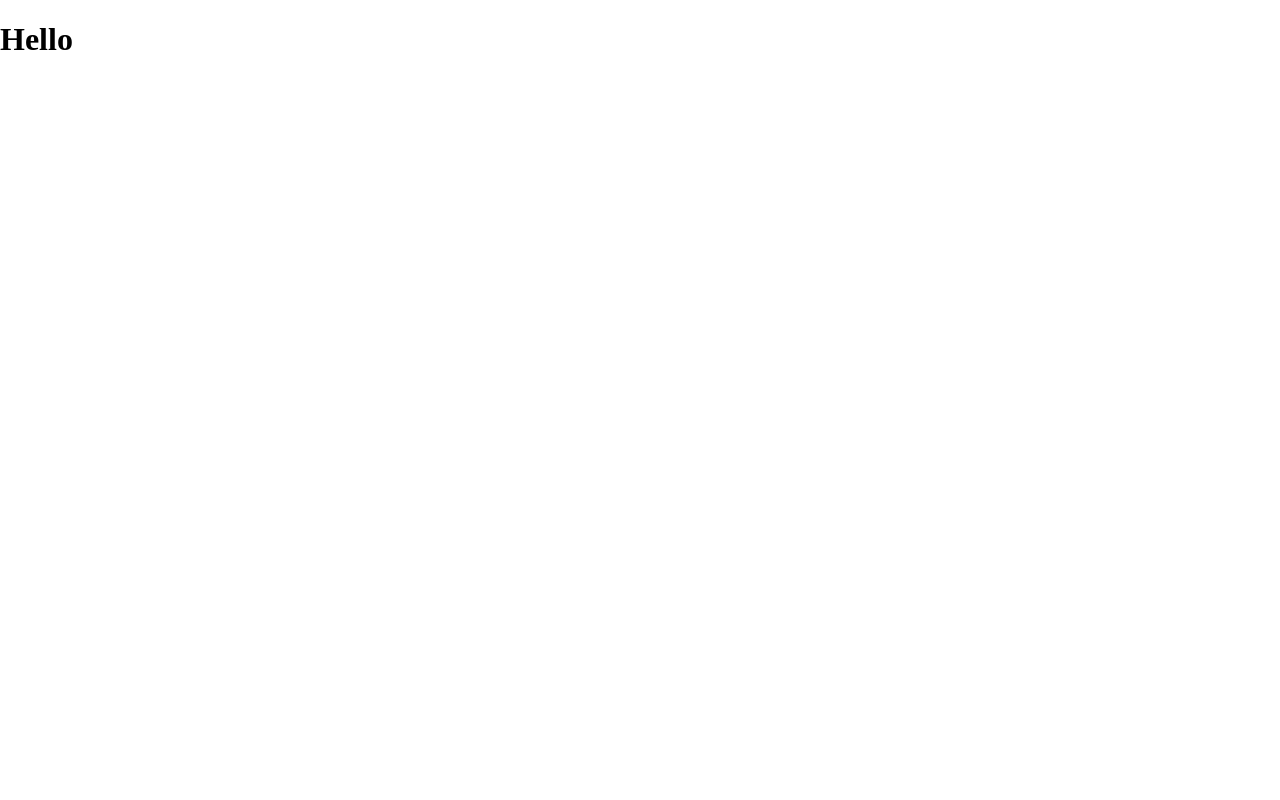
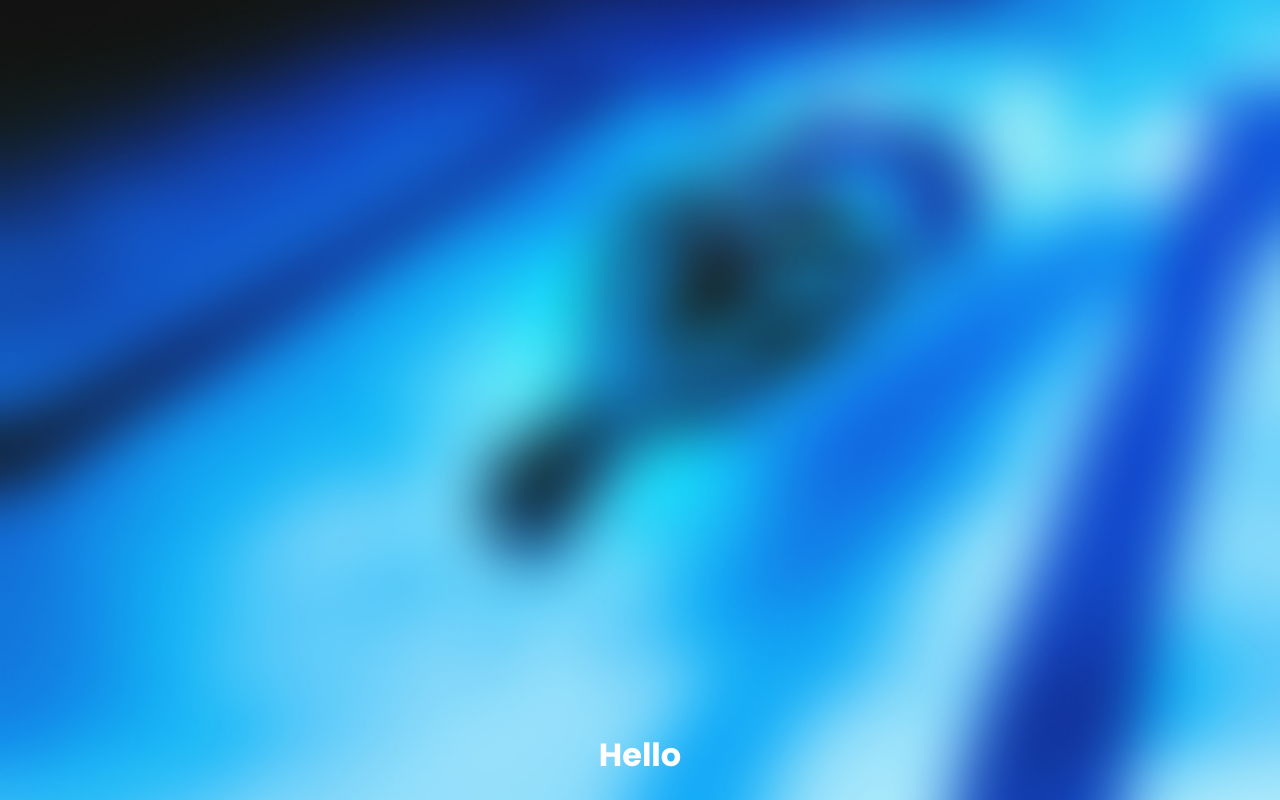
Before and after one commit to FaresBza/swimgoals_travail_bachelor, a Next.js app in the folder swimgoals_frontend/: page /add-objective in a window 1280 px wide. Built offline with nearby package versions, Linux system fonts and the light colour scheme.

Commit message:
Add FormObjective component and updated add objective page

```diff
--- /dev/null
+++ b/swimgoals_frontend/src/app/add-group/FormObjective.tsx
@@ -0,0 +1,13 @@
+"use client"
+
+const FormObjective = () => {
+
+
+    return (
+        <div>
+            <h1>Hello</h1>
+        </div>
+    )
+}
+
+export default FormObjective;
--- a/swimgoals_frontend/src/app/add-objective/page.tsx
+++ b/swimgoals_frontend/src/app/add-objective/page.tsx
@@ -1,9 +1,12 @@
 "use client"
+
+import FormObjective from '../add-group/FormObjective';
+import './../styles/BackgroundImage.scss'
 
 const AddObjective = () => {
     return (
-        <div>
-            <h1>Hello</h1>
+        <div className="container blur">
+            <FormObjective />
         </div>
     )
 }
```
